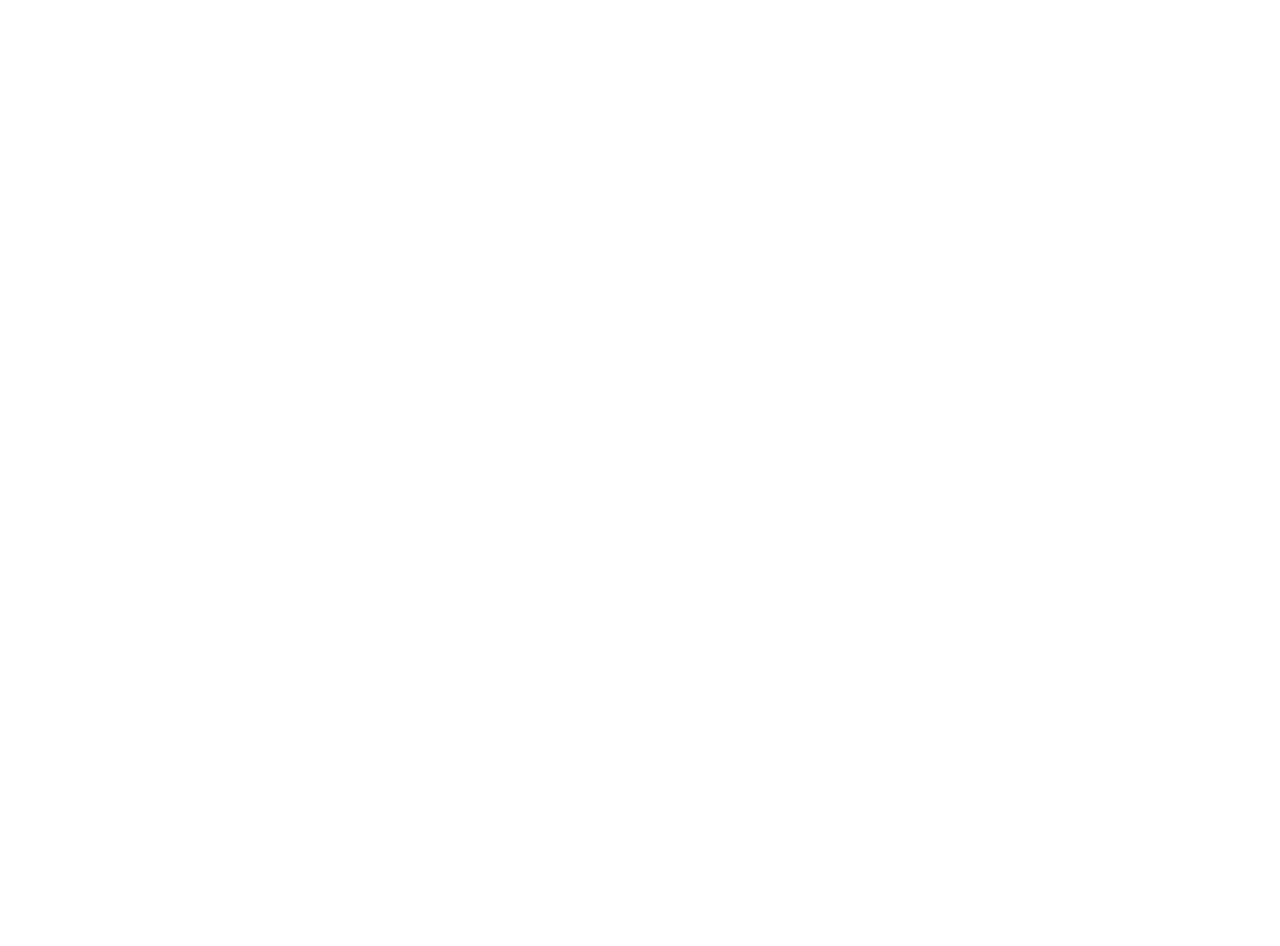
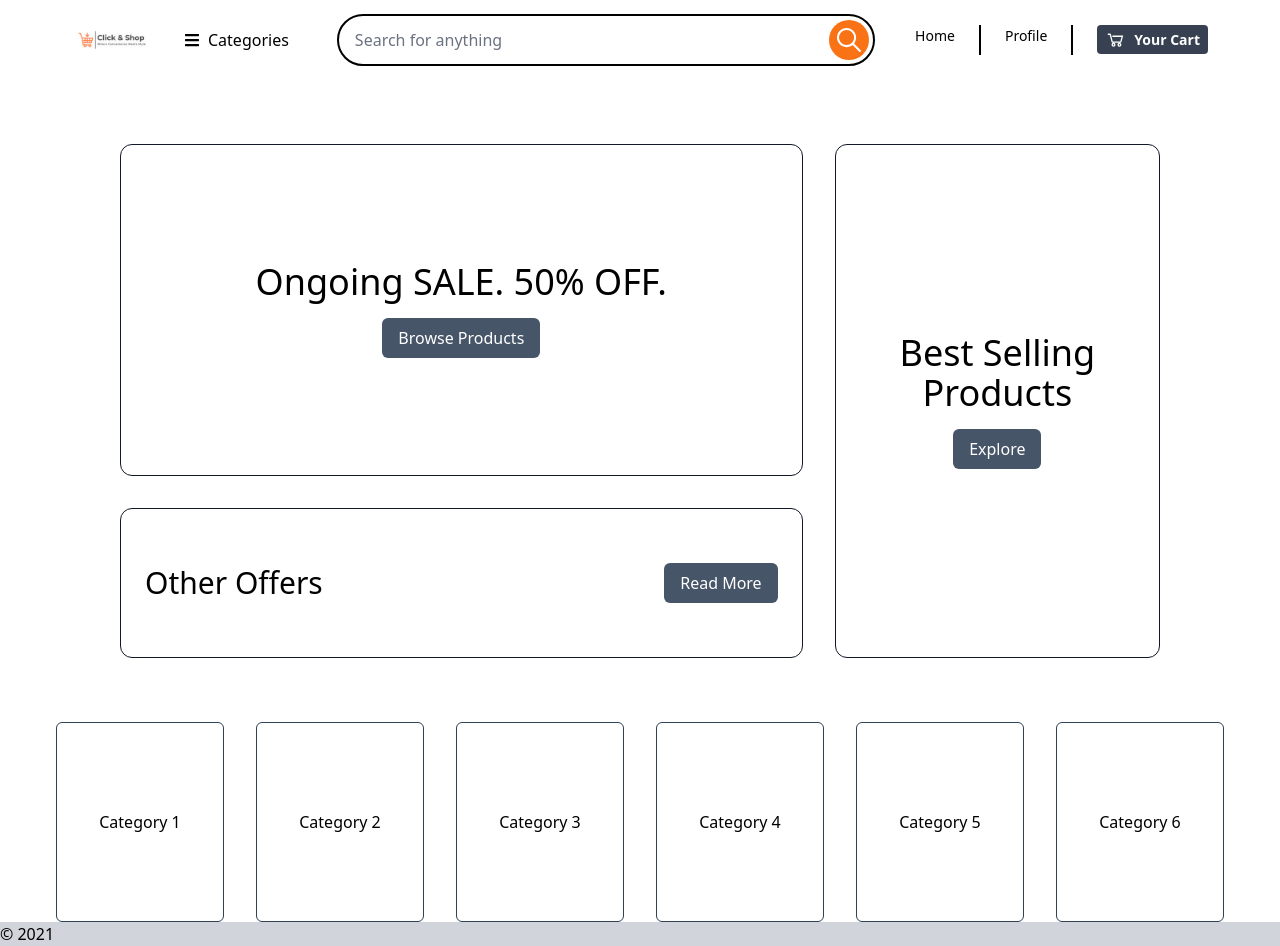
Before and after one commit to jevinmorad/click-n-shop, a React (Create React App) app in the folder frontend/: page /hp in a window 1280 px wide. Before the commit this address had no page. Before the commit the page ends 800 px from the top, so only its background shows below. Built offline with nearby package versions, Linux system fonts and the light colour scheme.

Commit message:
Reformated home page

```diff
--- a/frontend/src/App.js
+++ b/frontend/src/App.js
@@ -1,12 +1,14 @@
 import React from "react";
 import { BrowserRouter as Router, Routes, Route } from "react-router-dom";
 import Layout from "./pages/Layout";
+import HomePage from "./pages/HomePage";
 
 function App() {
   return (
     <Router>
       <Routes>
         <Route path="/" element={<Layout />}>
+          <Route path="/hp" element={<HomePage />}/>
           {/* Add more routes here */}
 
         </Route>
--- /dev/null
+++ b/frontend/src/components/home/Categories.js
@@ -0,0 +1,27 @@
+export default function Categories() {
+    return (
+        <>
+            <div className="grid grid-cols-1 sm:grid-cols-2 md:grid-cols-3 lg:grid-cols-6 gap-8">
+                {/* Category Boxes */}
+                <div className="border rounded-md flex items-center justify-center p-6 border-slate-700 hover:bg-slate-300 hover:scale-105 transition-all duration-300 h-[200px]">
+                    Category 1
+                </div>
+                <div className="border rounded-md flex items-center justify-center p-6 border-slate-700 hover:bg-slate-300 hover:scale-105 transition-all duration-300 h-[200px]">
+                    Category 2
+                </div>
+                <div className="border rounded-md flex items-center justify-center p-6 border-slate-700 hover:bg-slate-300 hover:scale-105 transition-all duration-300 h-[200px]">
+                    Category 3
+                </div>
+                <div className="border rounded-md flex items-center justify-center p-6 border-slate-700 hover:bg-slate-300 hover:scale-105 transition-all duration-300 h-[200px]">
+                    Category 4
+                </div>
+                <div className="border rounded-md flex items-center justify-center p-6 border-slate-700 hover:bg-slate-300 hover:scale-105 transition-all duration-300 h-[200px]">
+                    Category 5
+                </div>
+                <div className="border rounded-md flex items-center justify-center p-6 border-slate-700 hover:bg-slate-300 hover:scale-105 transition-all duration-300 h-[200px]">
+                    Category 6
+                </div>
+            </div>
+        </>
+    );
+}
--- /dev/null
+++ b/frontend/src/components/home/HeroSection.js
@@ -0,0 +1,43 @@
+import Categories from "./Categories";
+
+export default function HeroSection() {
+  return (
+    <div className="grid grid-cols-1 md:grid-cols-3 gap-8 m-4 md:m-16">
+      {/* Left Section */}
+      <div className="grid grid-rows-2 md:grid-rows-3 col-span-1 md:col-span-2 gap-8">
+        {/* Sale Section */}
+        <div className="row-span-1 md:row-span-2 border border-gray-900 rounded-xl flex flex-col items-center justify-center gap-4 p-4 md:p-6 min-h-[150px] md:min-h-[200px]">
+          <p className="text-2xl md:text-4xl font-sans text-center">
+            Ongoing SALE. 50% OFF.
+          </p>
+          <button className="rounded-md bg-slate-600 text-white px-4 py-2 hover:bg-slate-700 hover:scale-105 transition-all duration-300">
+            Browse Products
+          </button>
+        </div>
+
+        {/* Other Offers Section */}
+        <div className="row-span-1 border border-gray-900 rounded-xl flex flex-col md:flex-row items-center justify-between gap-4 p-4 md:p-6 min-h-[120px] md:min-h-[150px]">
+          <p className="text-xl md:text-3xl font-sans text-center md:text-left">
+            Other Offers
+          </p>
+          <button className="rounded-md bg-slate-600 text-white px-4 py-2 hover:bg-slate-700 hover:scale-105 transition-all duration-300">
+            Read More
+          </button>
+        </div>
+      </div>
+
+      {/* Right Section */}
+      <div className="col-span-1 border border-gray-900 rounded-xl flex flex-col items-center justify-center gap-4 p-4 md:p-6 min-h-[200px] md:min-h-[250px]">
+        <p className="text-2xl md:text-4xl font-sans text-center">
+          Best Selling <br />
+          Products
+        </p>
+        <button className="rounded-md bg-slate-600 text-white px-4 py-2 hover:bg-slate-700 hover:scale-105 transition-all duration-300">
+          Explore
+        </button>
+      </div>
+
+
+    </div>
+  );
+}
--- a/frontend/src/components/home/HomePage.js
+++ /dev/null
@@ -1,33 +0,0 @@
-export default function HomePage() {
-    return (
-        <>
-            <div className="grid grid-cols-3 gap-8 h-[450px] m-24">
-                <div className="grid col-span-2 grid-rows-3 gap-8">
-                    <div className="row-span-2 border border-gray-900 rounded-xl flex flex-col items-center justify-center gap-4 p-4">
-                        <p className="text-4xl font-sans">Ongoing SALE. 50% OFF.</p>
-                        <button className="rounded-md bg-slate-600 text-white px-4 py-2">
-                            Browse Products
-                        </button>
-                    </div>
-
-                    <div className="border border-gray-900 rounded-xl flex flex-row items-center justify-between gap-4 p-12">
-                        <p className="text-4xl font-sans">Other Offers</p>
-                        <button className="rounded-md bg-slate-400 text-white px-4 py-2">
-                            Read More
-                        </button>
-                    </div>
-                </div>
-
-                <div className="col-span-1 border border-gray-900 rounded-xl flex flex-col items-center justify-center gap-4 p-4">
-                    <p className="text-4xl font-sans text-center">
-                        Best Selling <br />
-                        Products
-                    </p>
-                    <button className="rounded-md bg-slate-600 text-white px-4 py-2">
-                        Explore
-                    </button>
-                </div>
-            </div>
-        </>
-    );
-}
--- a/frontend/src/pages/HomePage.js
+++ b/frontend/src/pages/HomePage.js
@@ -1,32 +1,17 @@
+import HeroSection from "../components/home/HeroSection";
+import Categories from "../components/home/Categories";
+
 export default function HomePage() {
   return (
     <>
-            <div className="grid grid-cols-3 gap-8 h-[450px] m-24">
-                <div className="grid col-span-2 grid-rows-3 gap-8">
-                    <div className="row-span-2 border border-gray-900 rounded-xl flex flex-col items-center justify-center gap-4 p-4">
-                        <p className="text-4xl font-sans">Ongoing SALE. 50% OFF.</p>
-                        <button className="rounded-md bg-slate-600 text-white px-4 py-2">
-                            Browse Products
-                        </button>
+    {/* HeroSection */}
+      <div>
+        <HeroSection />
       </div>
 
-                    <div className="border border-gray-900 rounded-xl flex flex-row items-center justify-between gap-4 p-12">
-                        <p className="text-4xl font-sans">Other Offers</p>
-                        <button className="rounded-md bg-slate-400 text-white px-4 py-2">
-                            Read More
-                        </button>
-                    </div>
-                </div>
-
-                <div className="col-span-1 border border-gray-900 rounded-xl flex flex-col items-center justify-center gap-4 p-4">
-                    <p className="text-4xl font-sans text-center">
-                        Best Selling <br />
-                        Products
-                    </p>
-                    <button className="rounded-md bg-slate-600 text-white px-4 py-2">
-                        Explore
-                    </button>
-                </div>
+      {/* Categories Section */}
+      <div className="col-span-1 md:col-span-3 mt-6">
+        <Categories />
       </div>
     </>
   );
```
Lines whose indentation alone changed are shown as unchanged.
